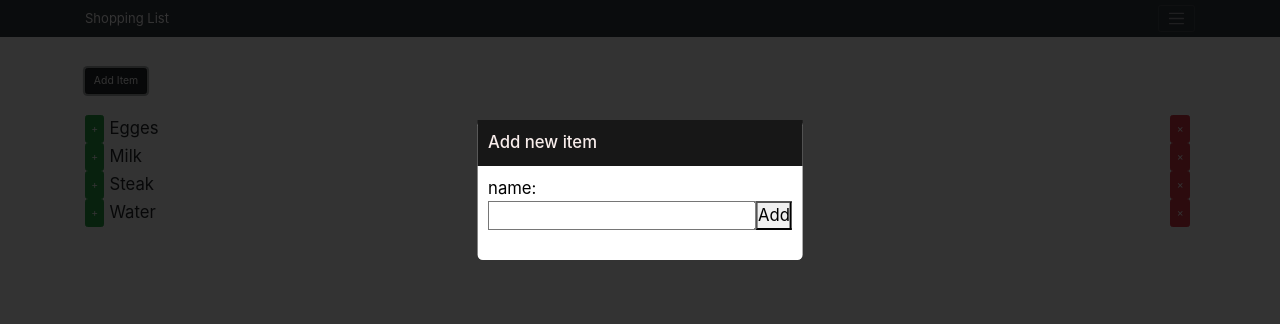
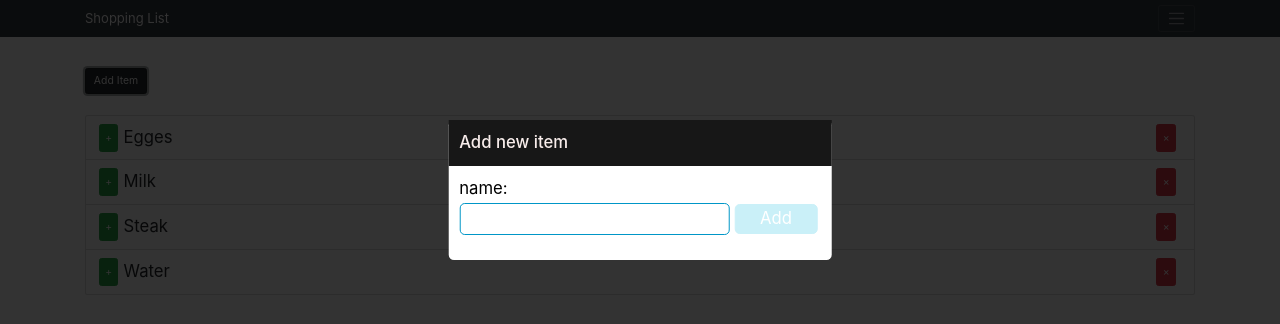
Before and after one commit to MotiLM2003/mern-simple-shipping-list, a React (Create React App) app in the folder client/: page / in a window 1280 px wide. Both pictures are taken after a click on the button "Add Item". Shown: the top 324 px of the page. Built offline with nearby package versions, Linux system fonts and the light colour scheme.

Commit message:
:apple: having fun with framer motion.

```diff
--- a/client/src/app.css
+++ b/client/src/app.css
@@ -17,7 +17,6 @@ body {
 
 .shopping-list-item {
   color: 1;
-  opacity: 0;
 }
 .fade-enter {
   opacity: 0.01;
--- a/client/src/components/ItemModel/ItemModel.css
+++ b/client/src/components/ItemModel/ItemModel.css
@@ -1,5 +1,4 @@
 .item-model-container {
-  opacity: 0;
   position: absolute;
   top: 0;
   left: 0;
@@ -35,3 +34,28 @@
 
 .item-model-box .content {
 }
+
+.item-model-box .content input[type='text'] {
+  display: inline-block;
+  outline: none;
+  border-radius: 5px;
+  border: 1px solid #0096c7;
+  padding: 2px;
+  margin: 1px;
+}
+
+.item-model-box .content button {
+  border: 1px solid #caf0f8;
+  outline: none;
+  padding: 0.1rem;
+  min-width: 8rem;
+  margin: 0.3rem;
+  background-color: #caf0f8;
+  color: #fff;
+  border-radius: 5px;
+}
+
+.item-model-box .content button:hover {
+  background-color: #0077b6;
+  transition: 1s;
+}
--- a/client/src/components/ItemModel/ItemModel.js
+++ b/client/src/components/ItemModel/ItemModel.js
@@ -6,12 +6,16 @@ import { motion } from 'framer-motion';
 const ItemModel = ({ itemModel }) => {
   const { header, jsx } = itemModel;
   return (
-    <motion.div className='item-model-container' animate={{ opacity: 1 }}>
+    <motion.div
+      className='item-model-container'
+      animate={{ opacity: 1 }}
+      transition={{ duration: 5, type: 'tween' }}
+    >
       <motion.div
         className='item-model-box'
-        initial={{ y: '100vh' }}
+        initial={{ y: '100vh', x: '-50%' }}
         animate={{ y: 0, x: '-50%' }}
-        transition={{ delay: 0.3, duration: 0.5, type: 'spring' }}
+        transition={{ delay: 0.3, type: 'spring', stiffness: 110 }}
       >
         <div className='header'>{header}</div>
         <div className='content'>{jsx}</div>
--- a/client/src/components/ShoppingList/ShoppingList.js
+++ b/client/src/components/ShoppingList/ShoppingList.js
@@ -17,6 +17,8 @@ import {
 } from '../../actions/itemModelActions';
 import PropsTypes from 'prop-types';
 import ShoppingListItem from './ShoppingListItem';
+import { motion } from 'framer-motion';
+import { itemsContainerVariants } from './motionVarirants';
 
 const ShoppingList = ({
   getItems,
@@ -87,7 +89,7 @@ const ShoppingList = ({
   });
 
   return (
-    <Container>
+    <motion.div className='container'>
       <Button
         color='dark'
         style={{ marginBottom: '2rem' }}
@@ -96,7 +98,12 @@ const ShoppingList = ({
         Add Item
       </Button>
 
-      <ListGroup>
+      <motion.div
+        className='list-group'
+        variants={itemsContainerVariants}
+        initial='hidden'
+        animate='visible'
+      >
         {item.items.map((item) => {
           return (
             <ShoppingListItem
@@ -109,8 +116,8 @@ const ShoppingList = ({
             />
           );
         })}
-      </ListGroup>
-    </Container>
+      </motion.div>
+    </motion.div>
   );
 };
 
--- a/client/src/components/ShoppingList/ShoppingListItem.js
+++ b/client/src/components/ShoppingList/ShoppingListItem.js
@@ -1,15 +1,17 @@
 import React from 'react';
 import { CSSTransition } from 'react-transition-group';
 import { Button, ListGroupItem } from 'reactstrap';
-import { motion } from 'framer-motion';
+import { itemsContainerVariants, itemsVariants } from './motionVarirants';
+import { motion, AnimatePresence } from 'framer-motion';
 
 const ShoppingListItem = ({ item, onUpdate, onDelete }) => {
   const { id, name } = item;
 
   return (
-    <motion.ListGroupItem
-      className='shopping-list-item'
-      animate={{ opacity: 1 }}
+    <AnimatePresence>
+      <motion.div
+        className='list-group-item shopping-list-item'
+        variants={itemsVariants}
       >
         <Button
           className='update-btn'
@@ -22,7 +24,6 @@ const ShoppingListItem = ({ item, onUpdate, onDelete }) => {
         >
           +
         </Button>
-
         {name}
         <Button
           className='float-right'
@@ -35,7 +36,8 @@ const ShoppingListItem = ({ item, onUpdate, onDelete }) => {
         >
           &times;
         </Button>
-    </motion.ListGroupItem>
+      </motion.div>
+    </AnimatePresence>
   );
 };
 
--- /dev/null
+++ b/client/src/components/ShoppingList/motionVarirants.js
@@ -0,0 +1,25 @@
+export const itemsContainerVariants = {
+  hidden: {
+    opacity: 0,
+  },
+  visible: {
+    opacity: 1,
+    transition: {
+      staggerChildren: 0.1,
+      when: 'beforeChildren',
+    },
+  },
+};
+
+export const itemsVariants = {
+  hidden: {
+    opacity: 0,
+    scale: 2,
+  },
+  visible: {
+    opacity: 1,
+    scale: 1,
+    duration: 2,
+  },
+  exit: { opacity: 0 },
+};
```
Also changed, not shown: 1 other file (tests, documents, lock files or other folders). Lines whose indentation alone changed are shown as unchanged.
